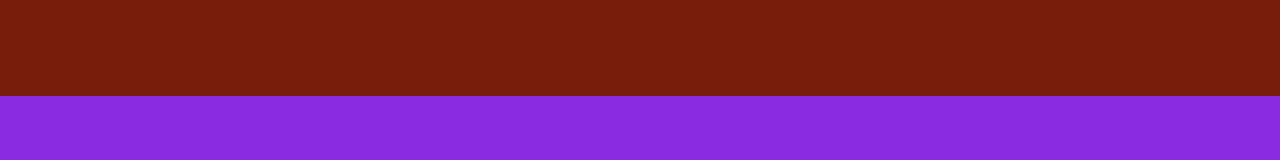
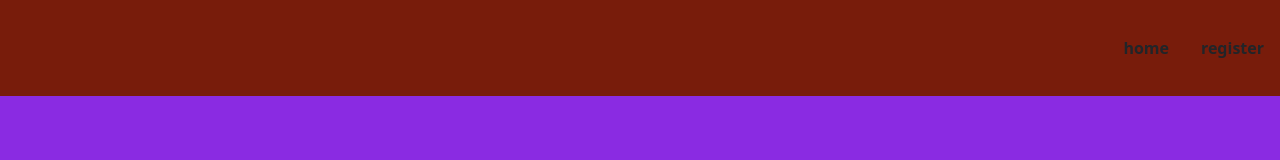
Before and after one commit to marinaescriva/Bruixes_Frontend, a React (Vite) app: page / in a window 1280 px wide. Shown: the top 160 px of the page. Built offline with nearby package versions, Linux system fonts and the light colour scheme.

Commit message:
feat: navigator is working and redirection to principal pages using header custom imputs

```diff
--- a/src/common/Header/Header.css
+++ b/src/common/Header/Header.css
@@ -6,7 +6,7 @@
     background-color:rgb(120, 28, 11);
 
     display:flex;
-    justify-content:center;
+    justify-content:flex-end;
     align-items:center;
-    flex-direction:column;
+    flex-direction:row;
 }
--- a/src/common/Header/Header.jsx
+++ b/src/common/Header/Header.jsx
@@ -1,8 +1,35 @@
 import "./Header.css";
+import { Navigator } from "../Navigator/Navigator";
 export const Header = () => {
-  return (
-    <div className="headerDesign">
 
-    </div>
-  );
+    const token = false;
+    const logOut = () => {
+        console.log("log out")
+    }
+
+    return (
+        <div className="headerDesign">
+            <Navigator
+                title={"home"}
+                destination={"/"}
+            />
+
+            {
+                token
+                    ? (<div>
+
+                        <Navigator title={"nickname"} destination={"/profile"} />
+                        <Navigator title={"log out"} onClick ={() => logOut()} />
+
+                    </div>
+                    ) : (
+                    <div>
+
+                        <Navigator title={"register"} destination={"/register"} />
+
+                    </div>)
+            }
+
+        </div>
+    );
 }
--- /dev/null
+++ b/src/common/Navigator/Navigator.css
@@ -0,0 +1,13 @@
+.navigatorDesign{
+    font-weight: bold;
+    color:blue
+    transition: 0.2s;
+    margin: 1em;
+
+}
+
+.navigatorDesign:hover{
+    color: #f5f5f5;
+    transition: 0.2s;
+    cursor: pointer;
+}
--- /dev/null
+++ b/src/common/Navigator/Navigator.jsx
@@ -0,0 +1,14 @@
+import "./Navigator.css";
+import { useNavigate } from "react-router-dom";
+
+export const Navigator = ({title, destination}) => {
+
+const navigate = useNavigate();
+
+    return (
+        <div className="navigatorDesign" onClick={()=> navigate(destination)}>
+            {title}
+
+        </div>
+        );
+    }
```
